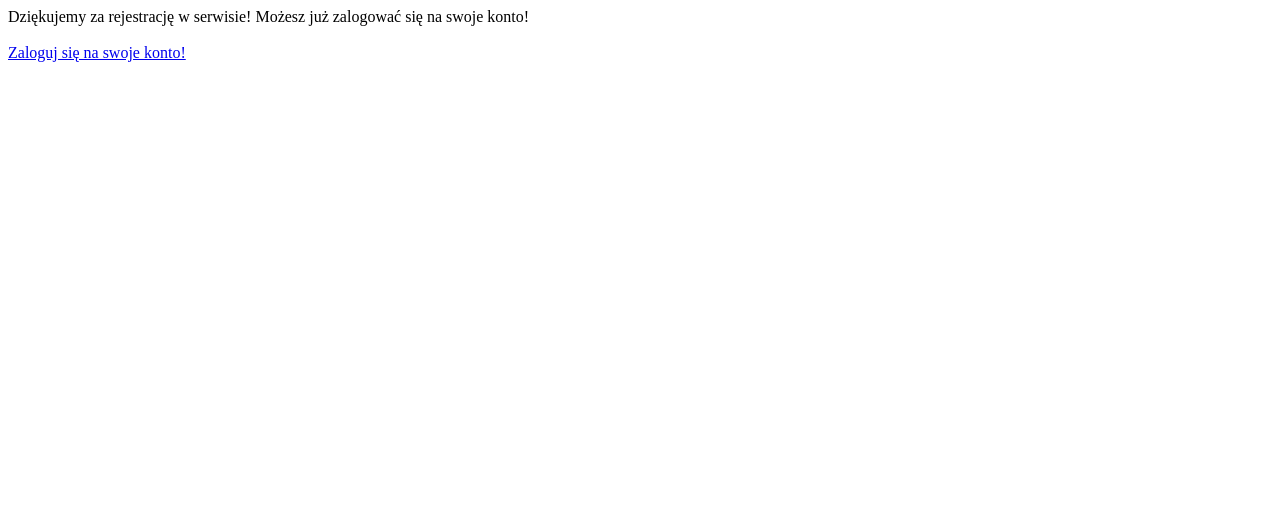
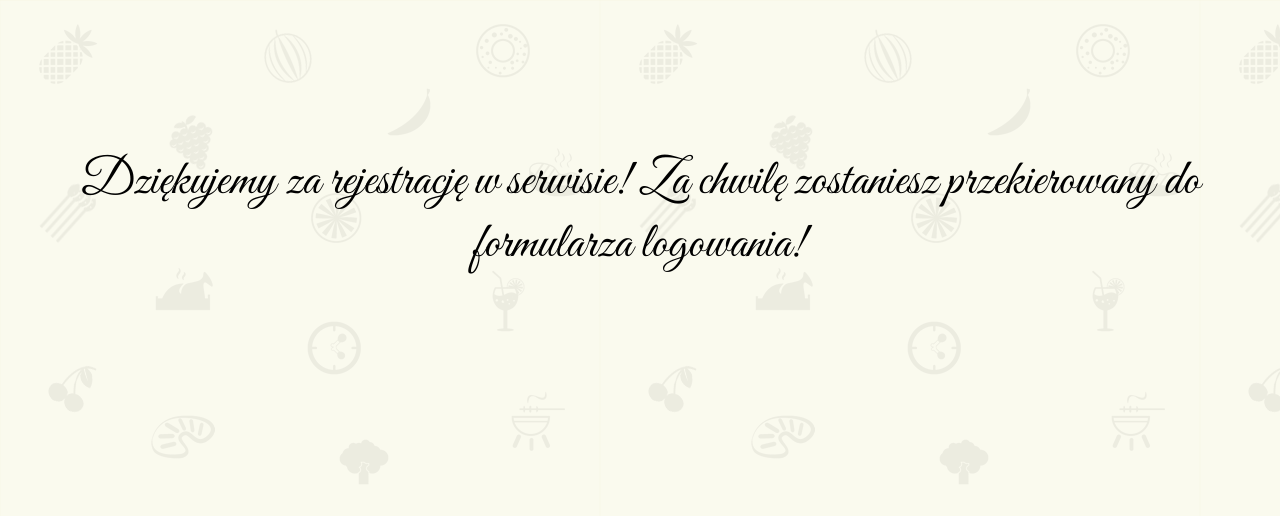
Before and after one commit to m4jk3ls/DietaryCenter, a PHP site: page /witamy.php in a window 1280 px wide. Shown: the top 516 px of the page. Run offline with PHP 8.4, Linux system fonts and the light colour scheme; the visitor is signed in with stand-in values (Sample User, id 1).

Commit message:
New layout with CSS3

```diff
--- a/witamy.php
+++ b/witamy.php
@@ -31,11 +31,12 @@
 	<meta charset="utf-8"/>
 	<meta http-equiv="X-UA-Compatible" content="IE=edge,chrome=1"/>
 	<title>NaturHouse - dietetyk na wyciągnięcie ręki</title>
+	<link rel="stylesheet" href="witamy_style.css" type="text/css" />
+	<link href="https://fonts.googleapis.com/css?family=Great+Vibes|Playfair+Display:400,700&amp;subset=latin-ext" rel="stylesheet">
+	<meta http-equiv="Refresh" content="5; url=index.php" />
 </head>
 
 <body>
-	Dziękujemy za rejestrację w serwisie! Możesz już zalogować się na swoje konto! <br/><br/>
-	<a href="index.php">Zaloguj się na swoje konto!</a>
-	<br/><br/>
+	<div id="komunikat">Dziękujemy za rejestrację w serwisie! Za chwilę zostaniesz przekierowany do formularza logowania!</div>
 </body>
 </html>
--- /dev/null
+++ b/witamy_style.css
@@ -0,0 +1,13 @@
+body
+{
+	/* Background pattern from subtlepatterns.com */
+	background-image: url("img/restaurant_icons.png");
+	font-family: 'Great Vibes', cursive;
+	font-size: 50px;
+}
+
+#komunikat
+{
+	margin: 150px 70px 0 70px;
+	text-align: center;
+}
```
